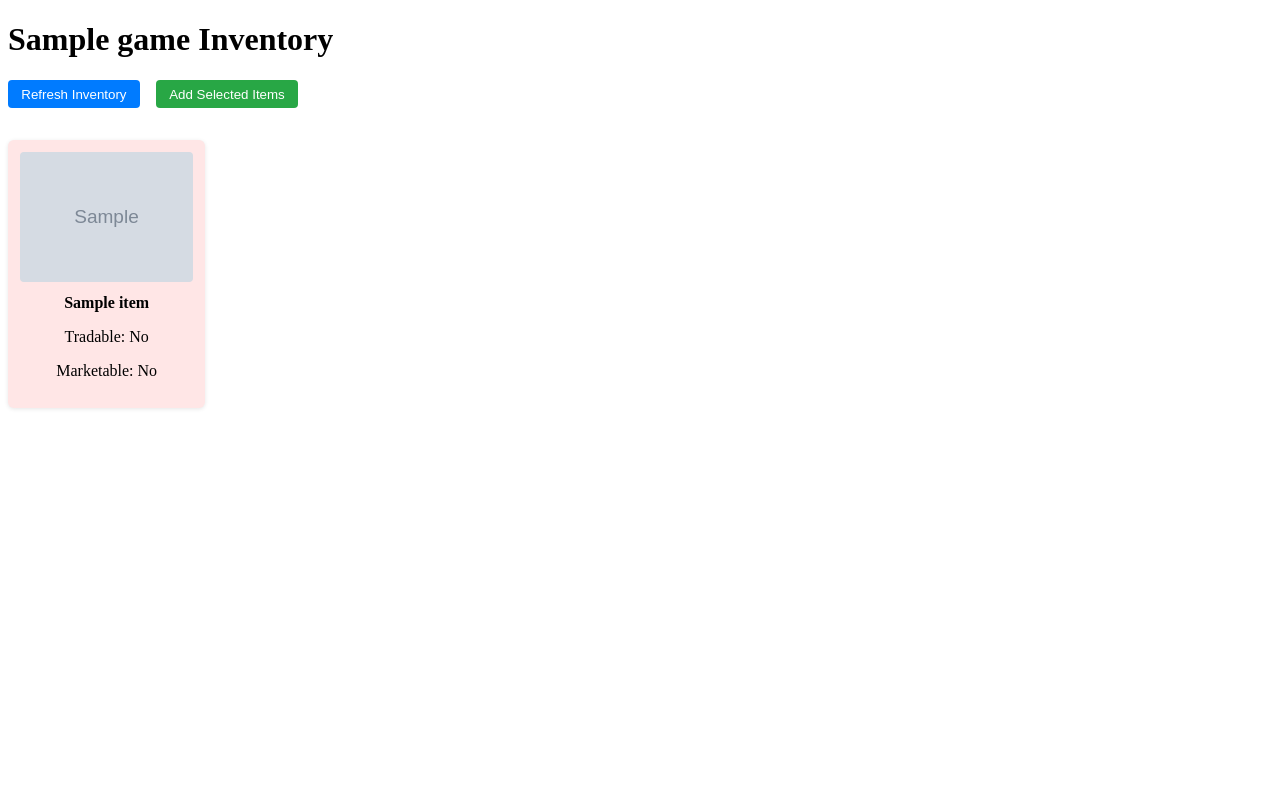
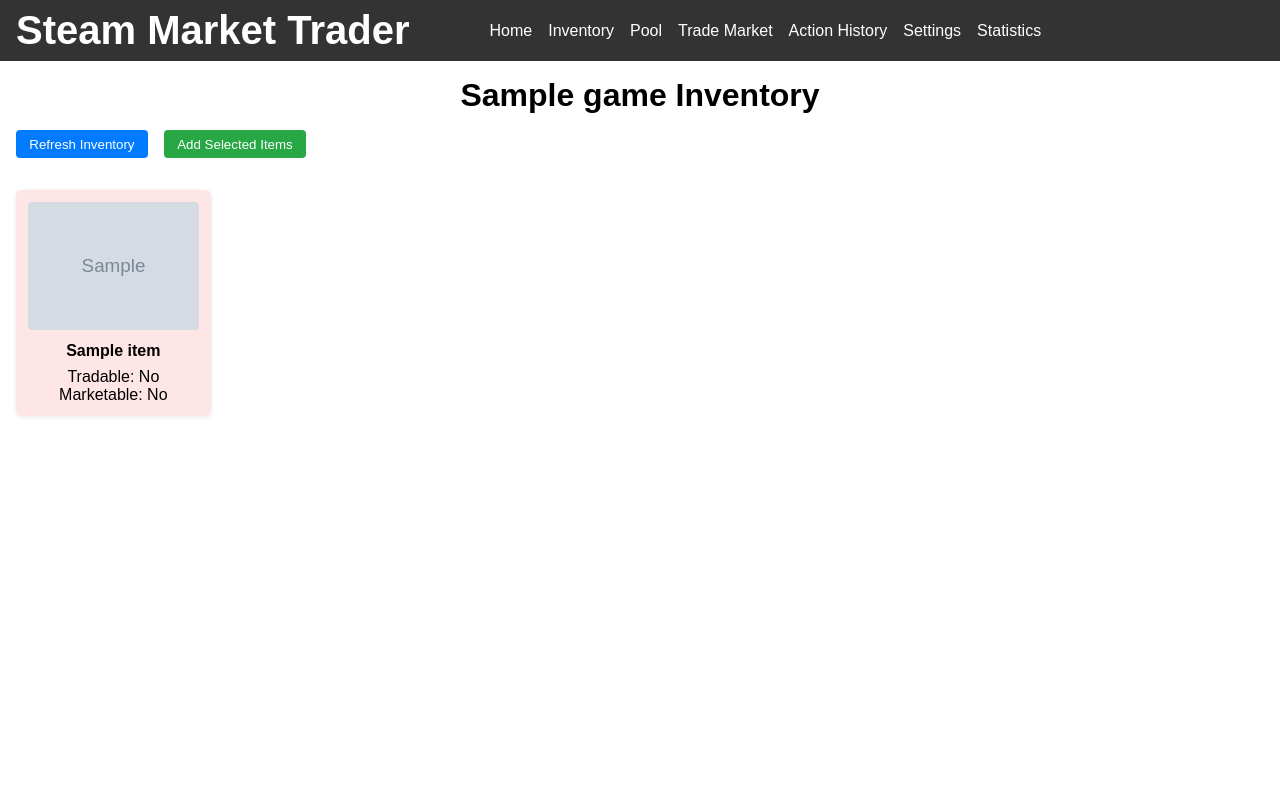
Before and after one commit to SlightlyMadMax/smt-backend, a Python web app: template smt/templates/inventory.html in a window 1280 px wide. Run offline with Jinja, Linux system fonts and the light colour scheme; the template is opened without the code that fills it: most values are stand-ins (such as "Sample title", 1, 10 or a date in 2020); grey boxes marked "Sample" are stand-in pictures.

Commit message:
update templates

```diff
--- a/smt/static/styles.css
+++ b/smt/static/styles.css
@@ -1,14 +1,30 @@
+* {
+  margin: 0;
+  padding: 0;
+  box-sizing: border-box;
+}
+
+html, body {
+  height: 100%;
+  font-family: sans-serif;
+}
+
 /* inventory */
+
+.page-name {
+  text-align: center;
+  margin-top: 1rem;
+}
+
 .inventory-controls {
   display: flex;
   gap: 1rem;
-  margin-bottom: 1rem;
+  margin: 1rem 0 1rem 1rem;
 }
 
 .btn {
   display: inline-block;
   padding: 0.5em 1em;
-  margin-bottom: 1rem;
   background: #007bff;
   color: white;
   border: none;
@@ -25,9 +41,11 @@
   display: grid;
   gap: 1rem;
   grid-template-columns: repeat(auto-fill, minmax(180px, 1fr));
+  padding: 1rem;
 }
 
 .item-card {
+  position: relative;
   padding: 0.75rem;
   border-radius: 6px;
   text-align: center;
@@ -54,6 +72,7 @@
 }
 
 /* Checkbox styling */
+
 .checkbox-label {
   position: absolute;
   top: 0.5rem;
@@ -71,6 +90,8 @@
   border: 2px solid #333;
   display: inline-block;
   border-radius: 3px;
+  position: relative;
+  background-color: white;
 }
 
 .checkbox-label input:checked + .checkbox-custom {
@@ -78,14 +99,39 @@
   border-color: #28a745;
 }
 
+.checkbox-label input:checked + .checkbox-custom::after {
+  content: '\2713';
+  color: white;
+  font-size: 0.75rem;
+  position: absolute;
+  top: 50%;
+  left: 50%;
+  transform: translate(-50%, -60%);
+}
+
 /* home menu */
 
-.main-nav ul {
+.site-header {
+  background: #333;
+  color: white;
+  padding: 0.5em 1em;
+  display: flex;
+  align-items: center;
+}
+
+.site-logo a {
+  color: white;
+  text-decoration: none;
+  font-size: 1.25em;
+  margin-right: 2em;
+}
+
+.main-nav > ul {
   list-style: none;
   padding: 0;
   margin: 0;
   display: flex;
-  gap: 1.5rem;
+  gap: 1rem;
 }
 
 .main-nav li {
@@ -93,18 +139,19 @@
 }
 
 .main-nav a {
+  color: white;
   text-decoration: none;
-  color: #333;
 }
 
 .submenu {
   display: none;
+  list-style: none;
   position: absolute;
   top: 100%;
   left: 0;
-  background: white;
-  box-shadow: 0 1px 4px rgba(0,0,0,0.1);
-  padding: 0.5rem 0;
+  background: #444;
+  padding: 0.5em 0;
+  white-space: nowrap;
 }
 
 .main-nav li:hover > .submenu {
@@ -112,5 +159,9 @@
 }
 
 .submenu li {
-  padding: 0.25rem 1rem;
+  padding: 0.25em 1em;
 }
+
+.submenu a {
+  color: white;
+}
--- /dev/null
+++ b/smt/templates/base.html
@@ -0,0 +1,37 @@
+<!DOCTYPE html>
+<html lang="en">
+<head>
+  <meta charset="UTF-8" />
+  <meta name="viewport" content="width=device-width,initial-scale=1.0"/>
+  <title>{% block title %}Steam Market Trader{% endblock %}</title>
+  <link rel="stylesheet" href="/static/styles.css"/>
+</head>
+<body>
+  <header class="site-header">
+    <h1 class="site-logo"><a href="/">Steam Market Trader</a></h1>
+    <nav class="main-nav">
+      <ul>
+        <li><a href="/">Home</a></li>
+        <li>
+          Inventory
+          <ul class="submenu">
+            <li><a href="/inventory?game=CS">CS:GO</a></li>
+            <li><a href="/inventory?game=TF2">TF2</a></li>
+            <li><a href="/inventory?game=DOTA2">Dota 2</a></li>
+            <li><a href="/inventory?game=STEAM">Steam</a></li>
+          </ul>
+        </li>
+        <li><a href="/pool">Pool</a></li>
+        <li><a href="#">Trade Market</a></li>
+        <li><a href="#">Action History</a></li>
+        <li><a href="#">Settings</a></li>
+        <li><a href="#">Statistics</a></li>
+      </ul>
+    </nav>
+  </header>
+
+  <main class="site-content">
+    {% block content %}{% endblock %}
+  </main>
+</body>
+</html>
--- a/smt/templates/inventory.html
+++ b/smt/templates/inventory.html
@@ -1,45 +1,25 @@
-<!DOCTYPE html>
-<html>
-<head>
-  <title>{{ game }} Inventory</title>
-  <link rel="stylesheet" href="/static/styles.css">
-</head>
-<body>
-  <h1>{{ game }} Inventory</h1>
+{% extends "base.html" %}
 
-  <!-- Refresh + Batch‐Add Controls -->
+{% block title %}{{ game }} Inventory — Steam Market Trader{% endblock %}
+{% block content %}
+  <h1 class="page-name">{{ game }} Inventory</h1>
+
   <div class="inventory-controls">
     <button id="refresh-btn" class="btn">Refresh Inventory</button>
     <button id="add-selected-btn" class="btn primary" disabled>Add Selected Items</button>
   </div>
 
-  <!-- Batch‐Add Form wraps the grid -->
-  <form
-    id="pool-form"
-    method="post"
-    action="/pool/add-multiple"
-  >
+  <form id="pool-form" method="post" action="/pool/add-multiple">
     <div class="inventory-grid">
       {% for item in items %}
-        <div
-          class="item-card {% if item.marketable %}marketable{% else %}not-marketable{% endif %}"
-        >
+        <div class="item-card {% if item.marketable %}marketable{% else %}not-marketable{% endif %}">
           {% if item.marketable %}
             <label class="checkbox-label">
-              <input
-                type="checkbox"
-                name="asset_ids"
-                value="{{ item.id }}"
-              />
+              <input type="checkbox" name="asset_ids" value="{{ item.id }}"/>
               <span class="checkbox-custom"></span>
             </label>
           {% endif %}
-
-          <img
-            src="{{ item.icon_url }}"
-            alt="{{ item.name }}"
-            class="item-icon"
-          />
+          <img src="{{ item.icon_url }}" alt="{{ item.name }}" class="item-icon"/>
           <h2 class="item-name">{{ item.name }}</h2>
           <p>Tradable: {{ "Yes" if item.tradable else "No" }}</p>
           <p>Marketable: {{ "Yes" if item.marketable else "No" }}</p>
@@ -52,6 +32,7 @@
     document.addEventListener("DOMContentLoaded", () => {
       const refreshBtn = document.getElementById("refresh-btn");
       const addSelectedBtn = document.getElementById("add-selected-btn");
+      const grid = document.querySelector(".inventory-grid");
 
       refreshBtn.addEventListener("click", async () => {
         refreshBtn.disabled = true;
@@ -60,7 +41,6 @@
         location.reload();
       });
 
-      const grid = document.querySelector(".inventory-grid");
       grid.addEventListener("change", () => {
         const anyChecked = grid.querySelectorAll('input[name="asset_ids"]:checked').length > 0;
         addSelectedBtn.disabled = !anyChecked;
@@ -71,5 +51,4 @@
       });
     });
   </script>
-</body>
-</html>
+{% endblock %}
```
Also changed, not shown: smt/templates/index.html (+7 -35 lines), smt/templates/pool_items.html (+7 -10 lines).
